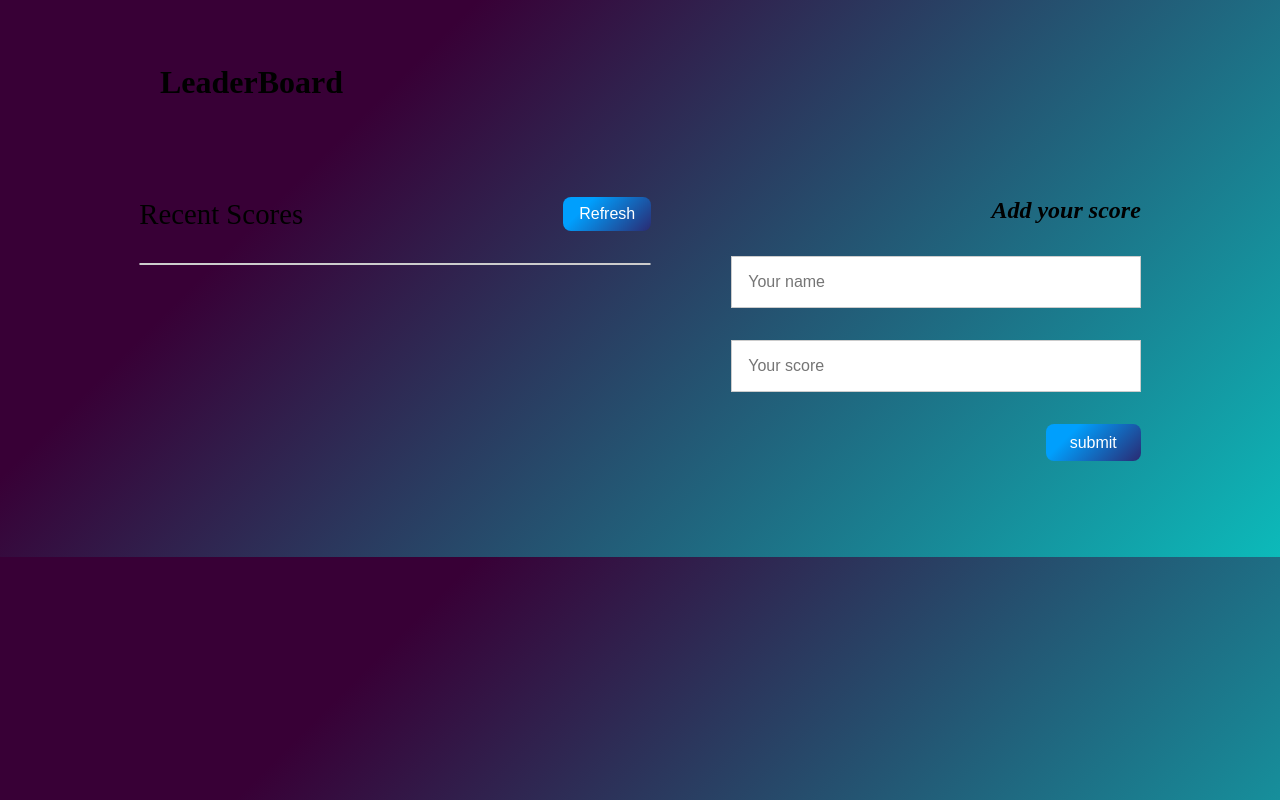
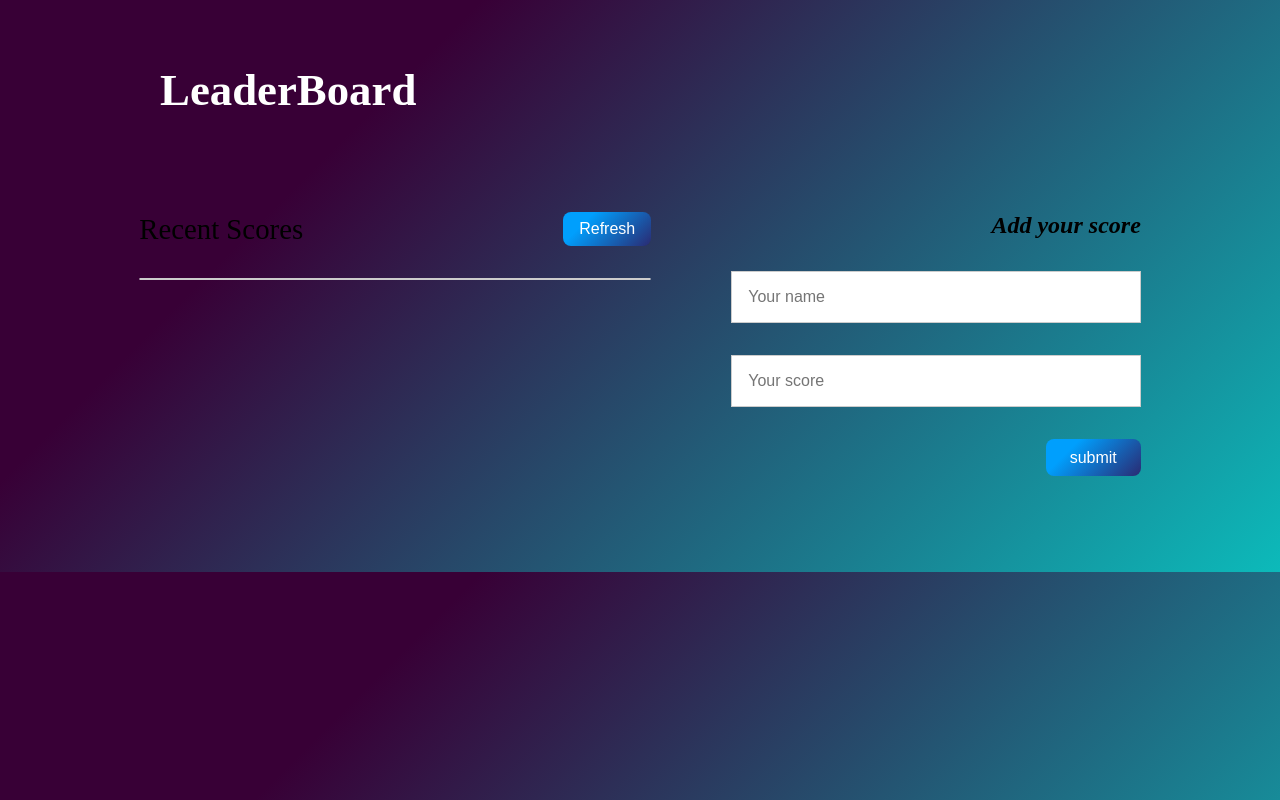
Before and after one commit to moise10r/leaderboard-app, a website built with webpack: page src/index.html in a window 1280 px wide. Built offline with nearby package versions, Linux system fonts and the light colour scheme; no server answers.

Commit message:
Add the title color.

```diff
--- a/src/style/style.css
+++ b/src/style/style.css
@@ -69,6 +69,9 @@ li {
 
 .main-section h1 {
   margin: 4rem 0 0 10rem;
+  font-size: 2.8rem;
+  font-weight: 800;
+  color: #fff;
 }
 
 .main-container-section {
```
